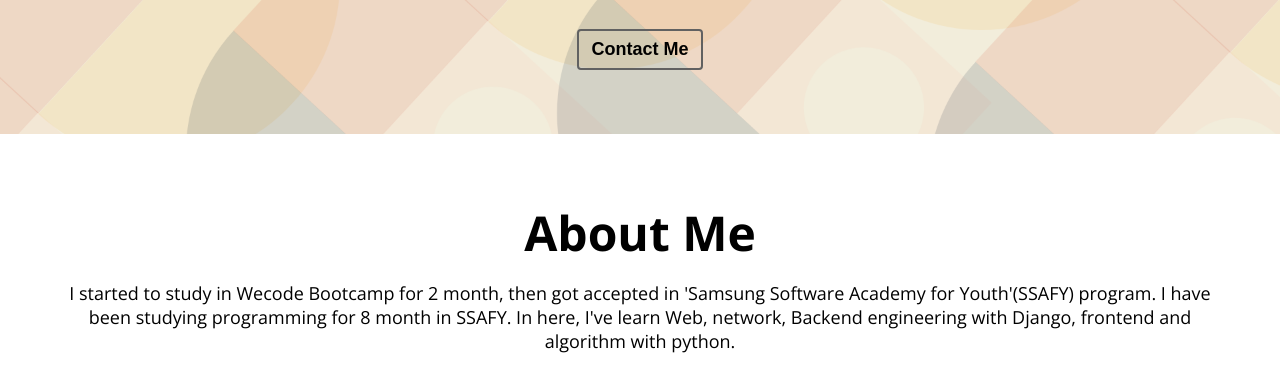
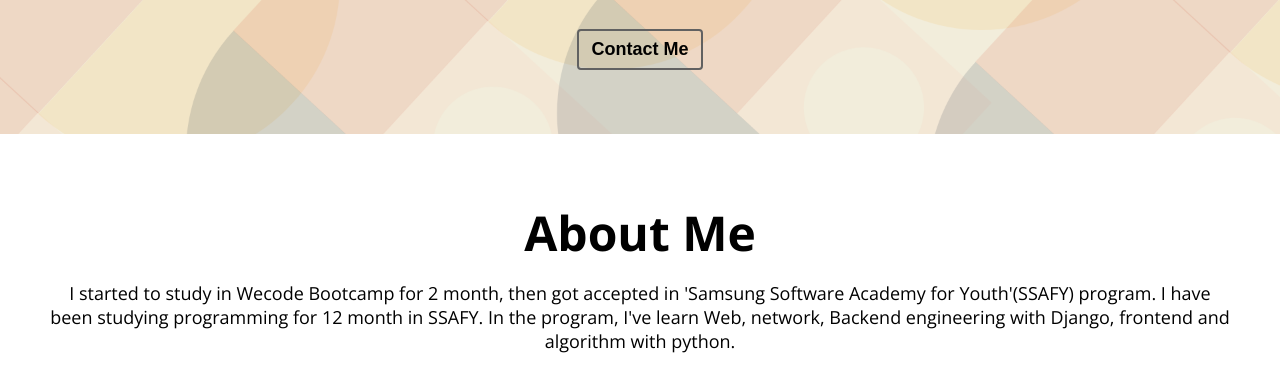
Before and after one commit to hsy118/portfolio, a plain HTML site: page index.html in a window 1280 px wide. Shown: the part 578-952 px from the top of the page. Drawn offline with nearby package versions, Linux system fonts and the light colour scheme.

Commit message:
modify: about me

```diff
--- a/index.html
+++ b/index.html
@@ -67,9 +67,9 @@
       <p>
         I started to study in Wecode Bootcamp for 2 month, then got accepted in
         'Samsung Software Academy for Youth'(SSAFY) program. I have been
-        studying programming for 8 month in SSAFY. In here, I've learn Web,
-        network, Backend engineering with Django, frontend and algorithm with
-        python.
+        studying programming for 12 month in SSAFY. In the program, I've learn
+        Web, network, Backend engineering with Django, frontend and algorithm
+        with python.
       </p>
       <div class="about__majors">
         <div class="major">
```
